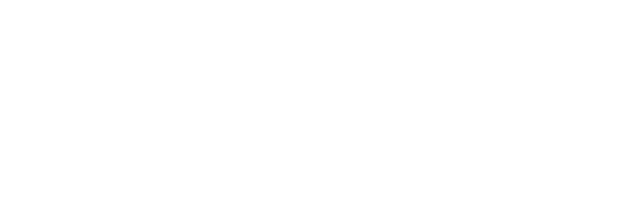
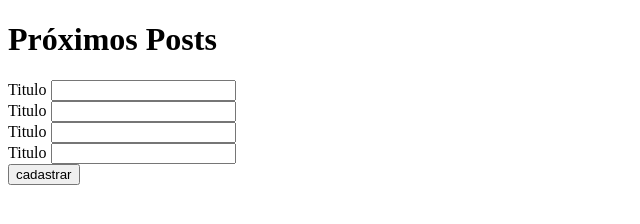
Before and after one commit to victormattos564/To-do-List, a plain HTML site: page index.html in a window 1280 px wide. Shown: the whole page, without its empty margins (0-640 px from the left). Drawn offline with Linux system fonts and the light colour scheme.

Commit message:
feat create post form

```diff
--- a/index.html
+++ b/index.html
@@ -5,9 +5,29 @@
     <meta name="viewport" content="width=device-width, initial-scale=1.0">
     <script src="assets/js/script.index.js"></script>
     <link rel="stylesheet" href="assets/css/css.css">
-    <title>Document</title>
+    <title>to do list</title>
 </head>
 <body>
+    <h1>Próximos Posts</h1>
+    <div id="postform">
+    </div>
+    <div>
+        <label for="title">Titulo</label>
+        <input type="text" id="title" name="title" required>
+    </div>
+    <div>
+        <label for="resume">Titulo</label>
+        <input type="text" id="resume" name="resume" rows="4" required>
+    </div>
+    <div>
+        <label for="publisher">Titulo</label>
+        <input type="text" id="publisher" name="publisher" required>
+    </div>
+    <div>
+        <label for="date">Titulo</label>
+        <input type="text" id="date" name="date" required>
+    </div>
 
+    <button>cadastrar</button>
 </body>
 </html>
```
